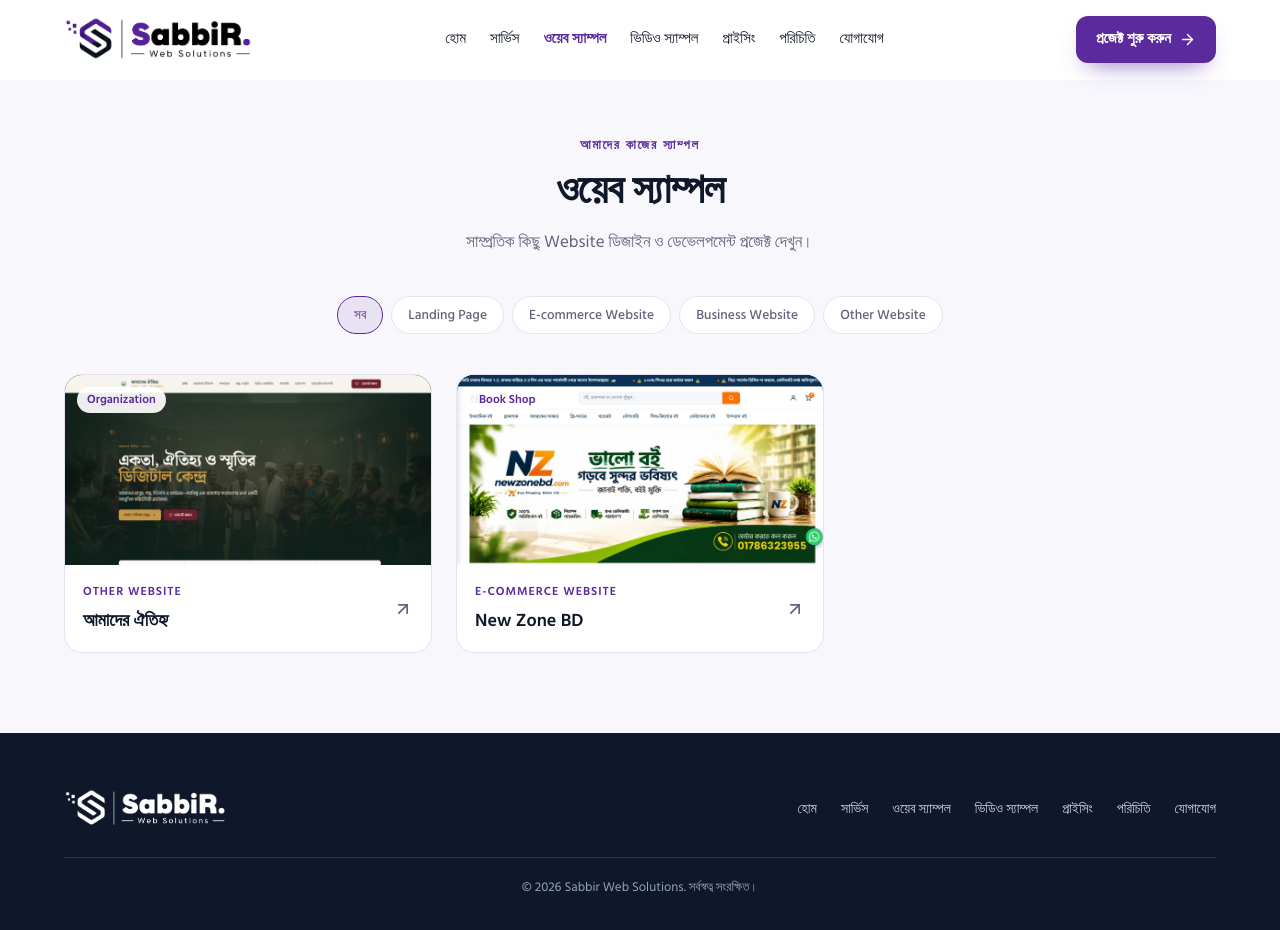
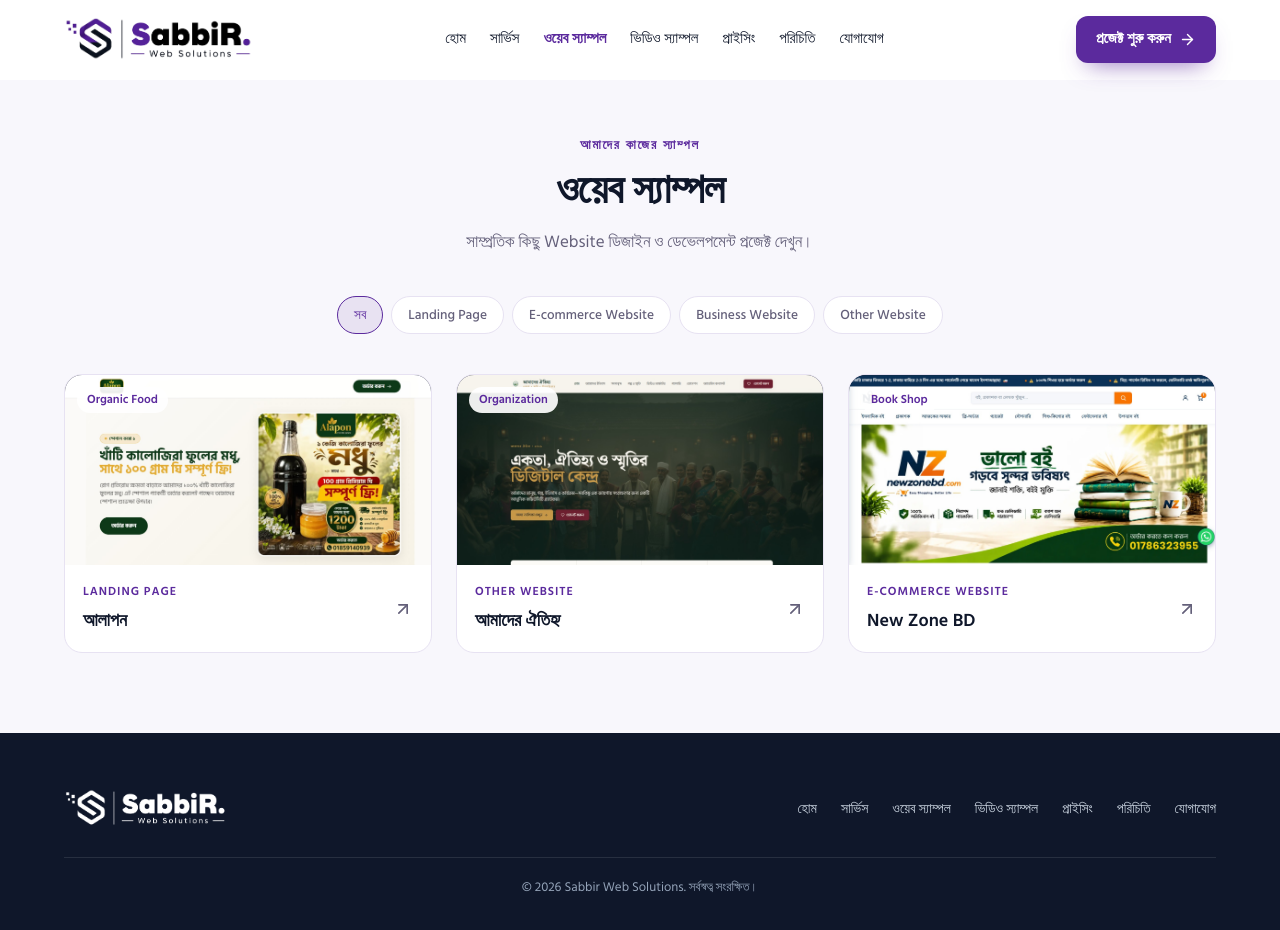
Before and after one commit to sourov6580/sabbir-web-solutions, a Next.js app: page /web-samples in a window 1280 px wide. Shown: the top 930 px of the page. Built offline with nearby package versions, Linux system fonts and the light colour scheme.

Commit message:
Update site.js

```diff
--- a/content/site.js
+++ b/content/site.js
@@ -119,6 +119,7 @@ export const portfolio = {
     "Lifestyle & Service Ads",
   ],
   web: [
+    { t: "আলাপন", cat: "Landing Page", biz: "Organic Food", url: "https://landing.rwmart.shop/step/alapon/", image: "/images/alaapon.com.png" },
     { t: "আমাদের ঐতিহ্য", cat: "Other Website", biz: "Organization", url: "https://amader-proshchitra.lovable.app/", image: "/images/amader-oitijjo.png" },
     { t: "New Zone BD", cat: "E-commerce Website", biz: "Book Shop", url: "https://newzonebd.rwmart.shop/", image: "/images/newzonebd.rwmart.shop.png" },
   ],
```
